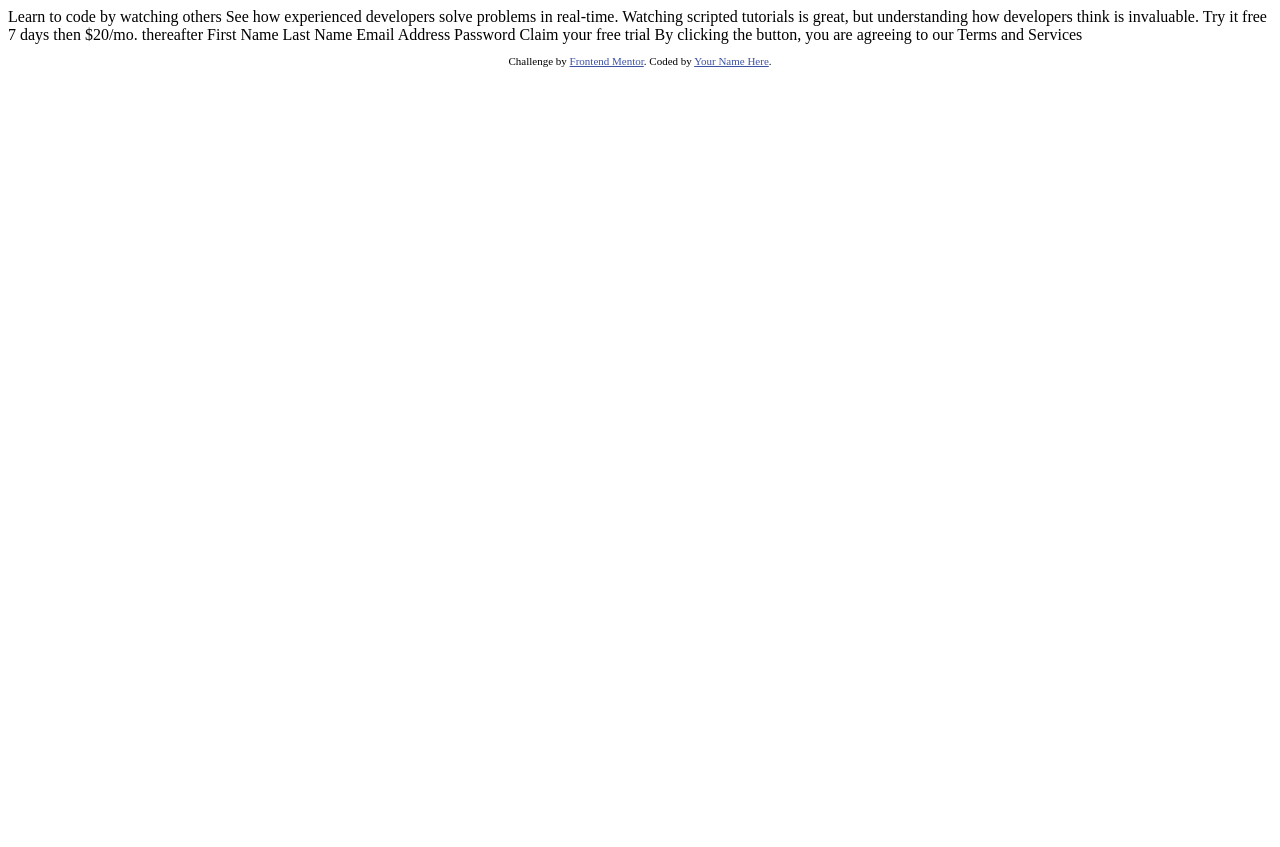
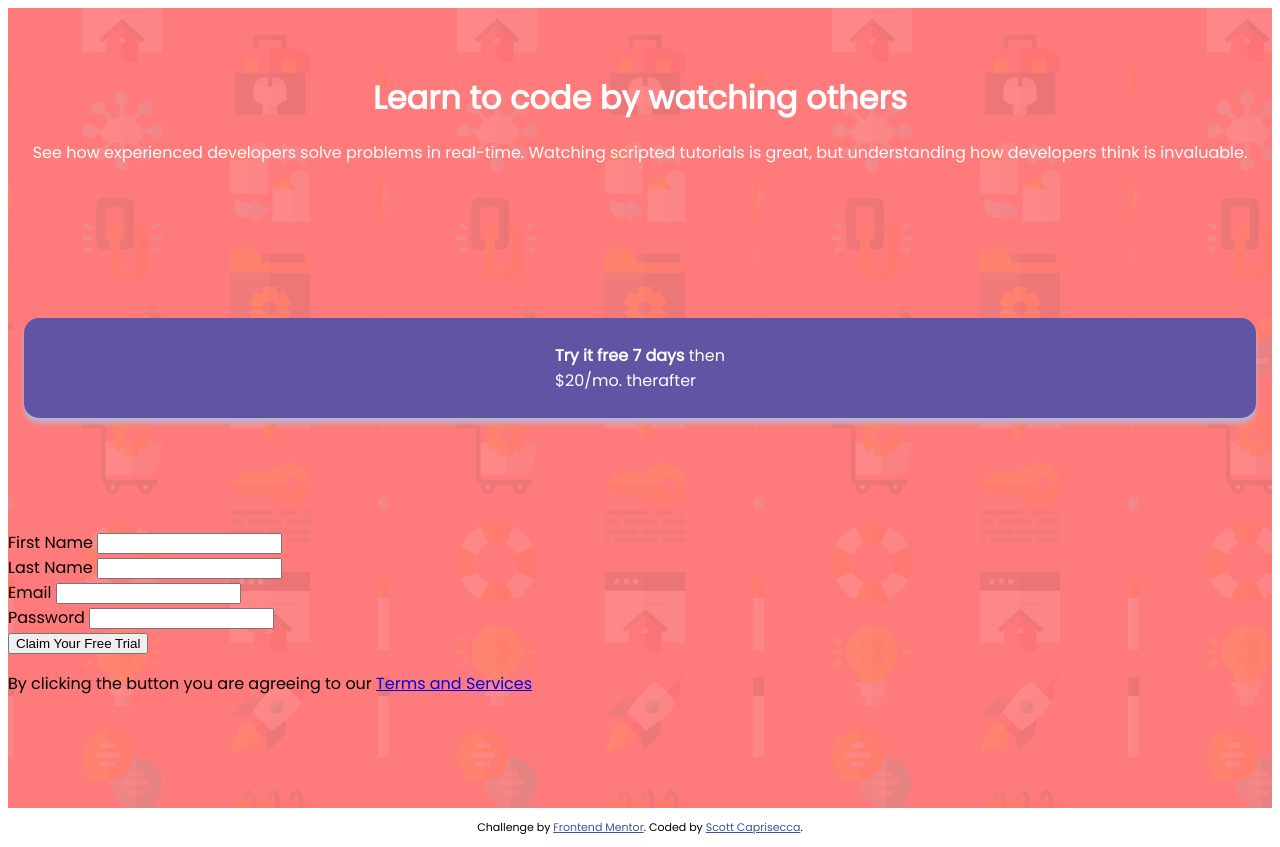
Before and after one commit to scaprisecca/intro-component-sign-up, a plain HTML site: page index.html in a window 1280 px wide. Before the commit the page ends 800 px from the top, so only its background shows below. Drawn offline with Linux system fonts and the light colour scheme.

Commit message:
add sass to project and set up layout

```diff
--- a/index.html
+++ b/index.html
@@ -5,6 +5,8 @@
   <meta name="viewport" content="width=device-width, initial-scale=1.0"> <!-- displays site properly based on user's device -->
 
   <link rel="icon" type="image/png" sizes="32x32" href="./images/favicon-32x32.png">
+  <link href="https://fonts.googleapis.com/css?family=Poppins&display=swap" rel="stylesheet">
+  <link rel="stylesheet" href="style.css">
 
   <title>Frontend Mentor | Intro component with sign up form</title>
 
@@ -15,28 +17,52 @@
   </style>
 </head>
 <body>
+  <div class="container">
+    <div class="hero">
+      <h1>Learn to code by watching others</h1>
 
-  Learn to code by watching others
+      <p>See how experienced developers solve problems in real-time. Watching scripted tutorials is great, but understanding how developers think is invaluable.</p>
+    </div>
 
-  See how experienced developers solve problems in real-time. Watching scripted tutorials is great,
-  but understanding how developers think is invaluable.
+    <div class="free-trial">
+      <p><span>Try it free 7 days</span> then<br class="hidden"/> $20/mo. therafter</p>
+    </div>
 
-  Try it free 7 days then $20/mo. thereafter
+    <form action="#" class="form">
+      <div>
+        <label for="fname">First Name</label>
+        <input type="text" id="fname" name="fname">
+      </div>
 
-  First Name
-  Last Name
-  Email Address
-  Password
+      <div>
+        <label for="lname">Last Name</label>
+        <input type="text" id="lname" name="lname">
+      </div>
 
-  Claim your free trial
+      <div>
+        <label for="email">Email</label>
+        <input type="email" name="email" id="email">
+      </div>
 
-  By clicking the button, you are agreeing to our Terms and Services
+      <div>
+        <label for="password">Password</label>
+        <input type="password" name="password" id="password">
+      </div>
+
+      <button type="submit">Claim Your Free Trial</button>
+
+      <p class="terms-text">By clicking the button you are agreeing to our <a href="#" class="terms-link">Terms and Services</a></p>
+    </form>
+  </div>
+
 
   <footer>
     <p class="attribution">
       Challenge by <a href="https://www.frontendmentor.io?ref=challenge" target="_blank">Frontend Mentor</a>.
-      Coded by <a href="#">Your Name Here</a>.
+      Coded by <a href="#">Scott Caprisecca</a>.
     </p>
   </footer>
+
+  <script src="main.js"></script>
 </body>
 </html>
--- /dev/null
+++ b/style.scss
@@ -0,0 +1,57 @@
+$red: hsl(0, 100%, 74%);
+$green: hsl(154, 59%, 51%);
+$blue: hsl(248, 32%, 49%);
+$dark-blue: hsl(249, 10%, 26%);
+$grayish-blue: hsl(246, 25%, 77%);
+$white: #fdfdfd;
+$font: 'Poppins', sans-serif;
+$font-size: 16px;
+
+body {
+    font-family: $font;
+    font-size: $font-size;
+}
+
+.container {
+    background-image: url(./images/bg-intro-mobile.png);
+    background-color: $red;
+    height: 100vh;
+    display: grid;
+    grid-template-columns: 1fr;
+
+}
+
+.hero {
+    color: $white;
+    text-align: center;
+    padding: 3rem 1.5rem 1.5rem;
+
+    h1 {
+        line-height: 1.3;
+    }
+
+    p {
+        font-weight: 400;
+    }
+}
+
+.free-trial {
+    color: $white;
+    background-color: $blue;
+    margin: 1rem;
+    border-radius: 15px;
+    height: 100px;
+    display: grid;
+    justify-content: center;
+    align-items: center;
+    box-shadow: 0 5px 5px 0 $grayish-blue;
+
+
+    span {
+        font-weight: bold;
+    }
+
+    p {
+        padding: 0;
+    }
+}
```
Also changed, not shown: design/active-states.jpg (added), design/desktop-design.jpg (added), design/desktop-preview.jpg (added), design/mobile-design.jpg (added), images/bg-intro-desktop.png (added), images/bg-intro-mobile.png (added), images/favicon-32x32.png (added), images/icon-error.svg (added), main.js (added), style.css (added), 1 other file.
